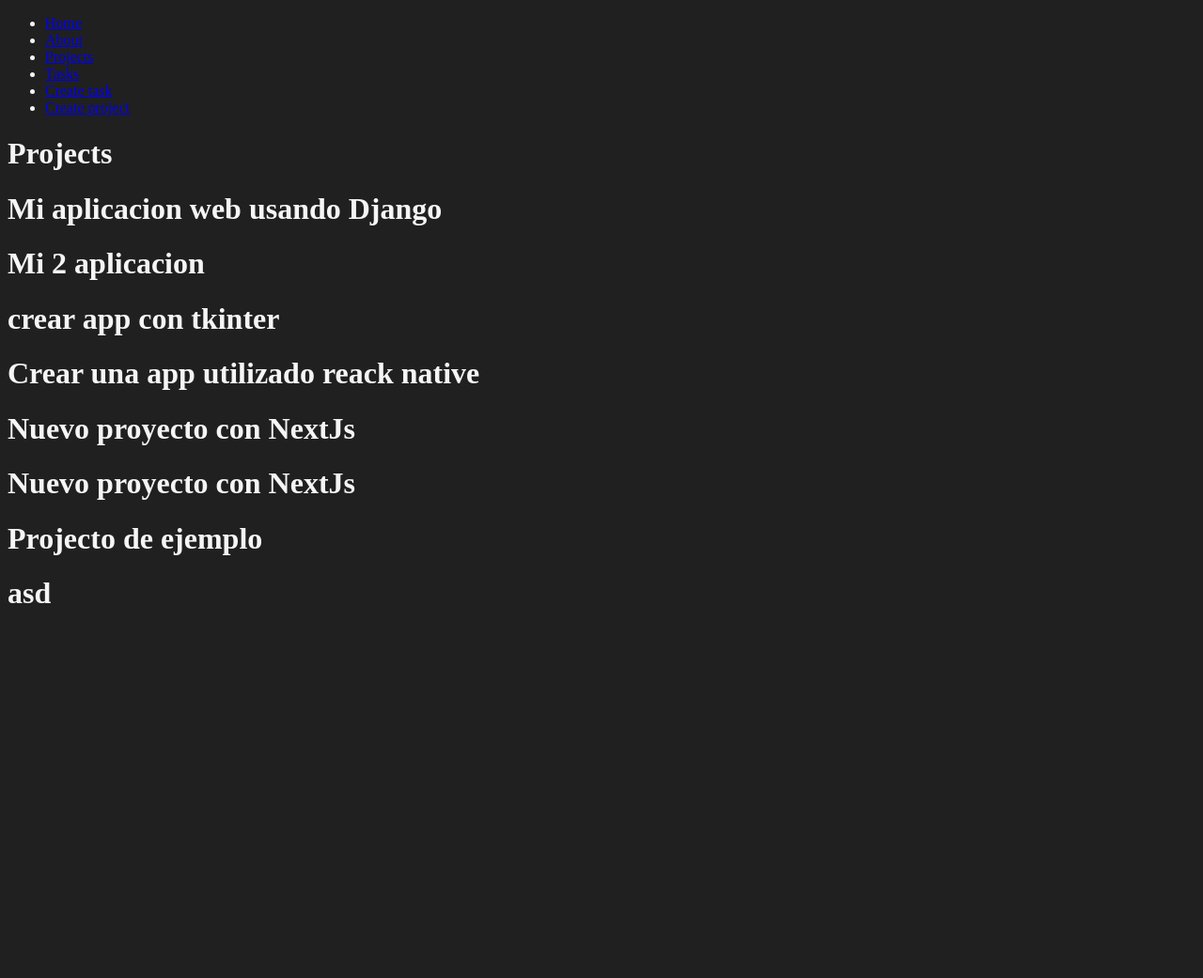
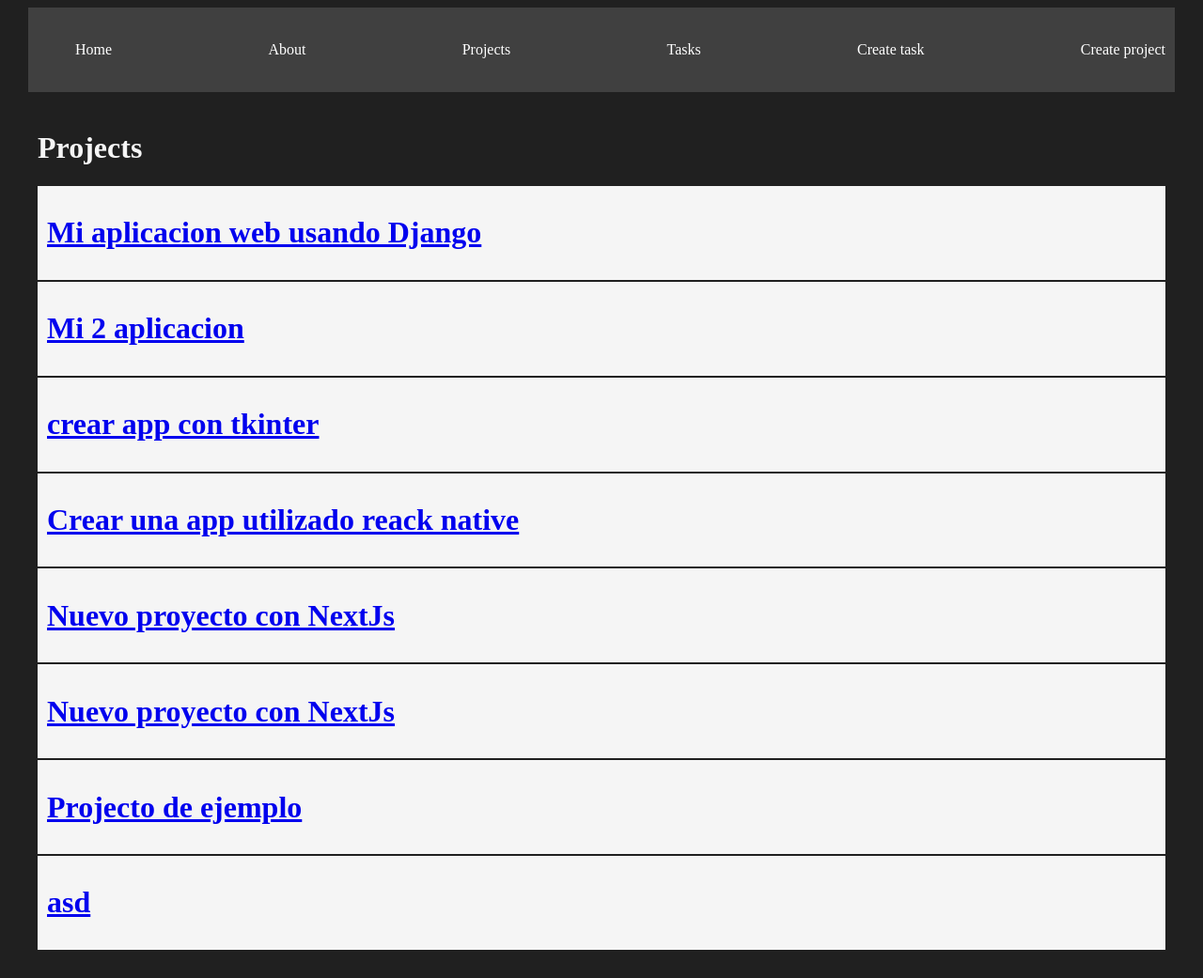
Before and after one commit to V4roah/myFirstCourseWithPythonAndDjango, a Django app: page /projects/ in a window 1280 px wide. Shown: the whole page at 94% size. Before the commit the page ends 642 px from the top, so only its background shows below. Run offline with Django 5.2, Linux system fonts and the light colour scheme; data comes from the database, SQL or seed files in the repository; both versions use the stored data as it was after the commit.

Commit message:
Retoques

```diff
--- a/myapp/static/styles/main.css
+++ b/myapp/static/styles/main.css
@@ -2,3 +2,49 @@
     background: #202020;
     color: whitesmoke;
 }
+
+.navbar{
+    background: #404040;
+    padding: 5px 0;
+
+
+}
+
+.navbar ul{
+    display: flex;
+    justify-content: space-between;
+
+}
+
+.navbar ul li{
+    list-style: none;
+}
+
+.navbar ul li a{
+    color: white;
+    text-decoration: none;
+}
+
+.navbar ul li a:hover{
+    color: red;
+}
+
+.container{
+    max-width: 1200px;
+    margin: auto;
+    padding: 20px 10px;
+}
+
+.card {
+    background: whitesmoke;
+    color: black;
+    padding: 10px;
+    margin-bottom: 2px;
+}
+
+.input{
+    background: wheat;
+    padding: 10px;
+    text-align: center;
+    display: block;
+}
--- a/myapp/templates/layouts/base.html
+++ b/myapp/templates/layouts/base.html
@@ -9,7 +9,7 @@
     <link rel="stylesheet" href="{% static '/styles/main.css' %}">
 </head>
 <body>
-    <nav>
+    <nav class="navbar container">
         <ul>
             <li>
                 <a href="{% url 'index' %}">Home</a>
@@ -33,7 +33,9 @@
         </ul>
     </nav>
 
-    {% block content %}
-    {% endblock %}
+    <main class="container">
+        {% block content %}
+        {% endblock %}
+    </main>
 </body>
 </html>
--- a/myapp/templates/projects/projects.html
+++ b/myapp/templates/projects/projects.html
@@ -4,9 +4,8 @@
     <h1>Projects</h1>
 
     {% for project in projects %}
-    <div>
-        <h1>{{project.name}}</h1>
-
+    <div class="card">
+        <a href="{% url 'project_detail' project.id %}"><h1>{{project.name}}</h1></a>
     </div>
     {% endfor %}
 {% endblock %}
--- a/myapp/urls.py
+++ b/myapp/urls.py
@@ -7,6 +7,7 @@
     path('about/', views.about, name='about'),
     path('hello/<str:username>', views.hello, name='hello'),
     path('projects/', views.projects, name='projects'),
+    path('projects/<int:id>', views.project_detail, name='project_detail'),
     path('tasks/', views.tasks, name='tasks'),
     path('create_task/', views.create_task, name='create_task'),
     path('create_project/', views.create_project, name='create_project'),
--- a/myapp/views.py
+++ b/myapp/views.py
@@ -60,3 +60,12 @@
     else:
         Project.objects.create(name=request.POST['name'])
         return redirect('projects')
+
+
+def project_detail(request, id):
+    project = get_object_or_404(Project, id=id)
+    tasks = Task.objects.filter(project_id=id)
+    return render(request, "projects/detail.html", {
+        'project': project,
+        'tasks': tasks
+    })
```
Also changed, not shown: myapp/forms.py (+8 -3 lines), myapp/templates/projects/detail.html (added, +15 -0 lines), db.sqlite3.
